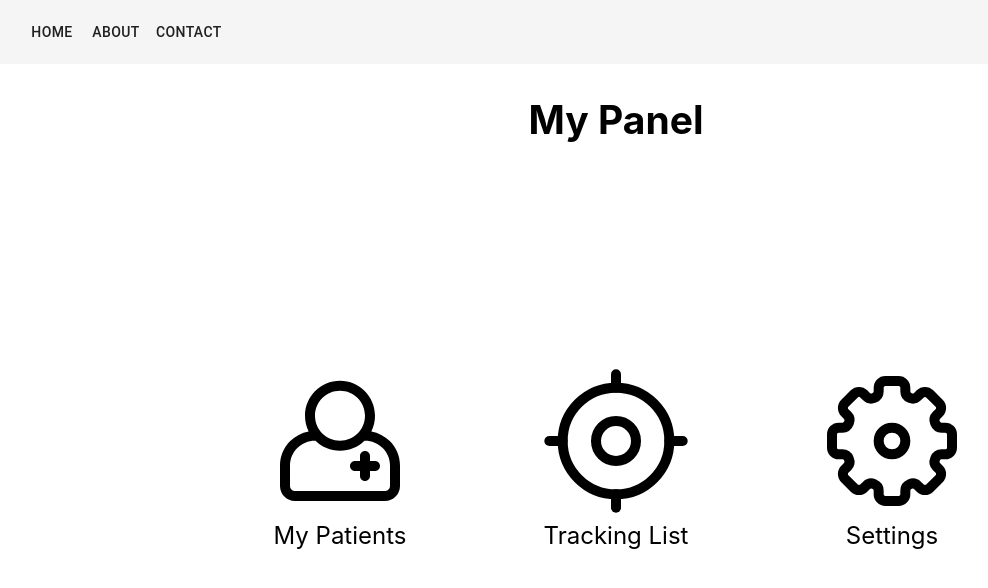
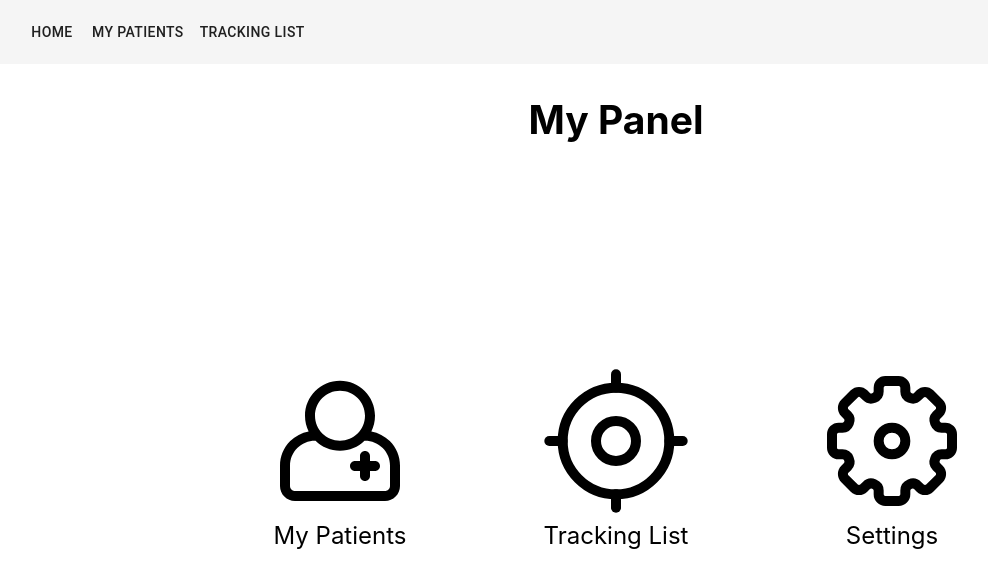
Before and after one commit to Deeepression/UI-Dev, a React (Create React App) app in the folder ui-dev-app/: page / in a window 1280 px wide. Shown: the top 588 px of the page, without its empty margins (24-1012 px from the left). Built offline with nearby package versions, Linux system fonts and the light colour scheme.

Commit message:
maintaince

```diff
--- a/ui-dev-app/src/Components/NavBar/NavBar.tsx
+++ b/ui-dev-app/src/Components/NavBar/NavBar.tsx
@@ -10,8 +10,8 @@ const Navbar: React.FC = () => {
         <AppBar position="static" color="default">
             <StyledToolBar>
                 <Button component={RouterLink} to="/" color="inherit">Home</Button>
-                <Button component={RouterLink} to="/about" color="inherit">About</Button>
-                <Button component={RouterLink} to="/contact" color="inherit">Contact</Button>
+                <Button component={RouterLink} to="/patient" color="inherit">My Patients</Button>
+                <Button component={RouterLink} to="/tracking" color="inherit">Tracking List</Button>
             </StyledToolBar>
         </AppBar>
     );
```
